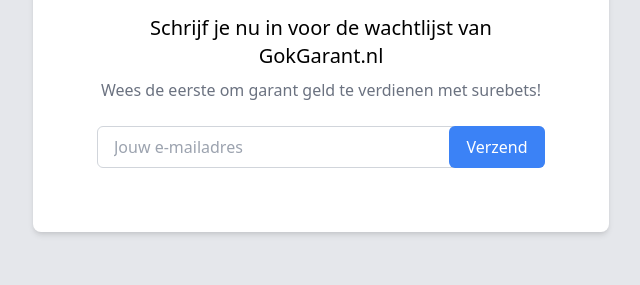
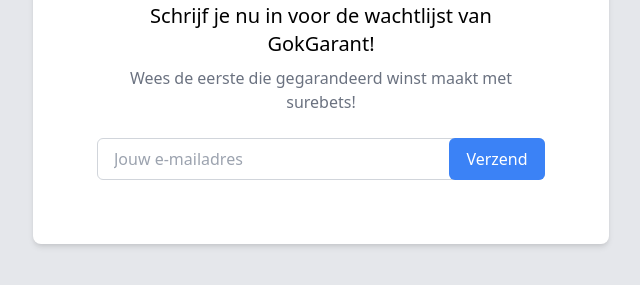
Before and after one commit to bartvanvulpen/bartvanvulpen.github.io, a plain HTML site: page index.html in a window 1280 px wide. Shown: the part 357-642 px from the top of the page, without its empty margins (319-959 px from the left). Drawn offline with nearby package versions, Linux system fonts and the light colour scheme.

Commit message:
initial commit

```diff
--- a/index.html
+++ b/index.html
@@ -42,10 +42,10 @@
         </div>
 
         <!-- Heading Text -->
-        <h2 class="text-center text-xl md:text-xl mb-2 w-full">Schrijf je nu in voor de wachtlijst van GokGarant.nl</h2>
+        <h2 class="text-center text-xl md:text-xl mb-2 w-full">Schrijf je nu in voor de wachtlijst van GokGarant!</h2>
 
         <!-- Subtext -->
-        <p class="text-center text-gray-500 mb-6 w-full">Wees de eerste om garant geld te verdienen met surebets!</p>
+        <p class="text-center text-gray-500 mb-6 w-full">Wees de eerste die gegarandeerd winst maakt met surebets!</p>
 
         <!-- Email Input with Submit Button -->
         <div class="relative w-full floating-label">
```
